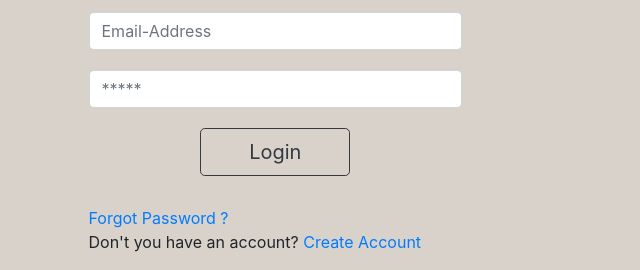
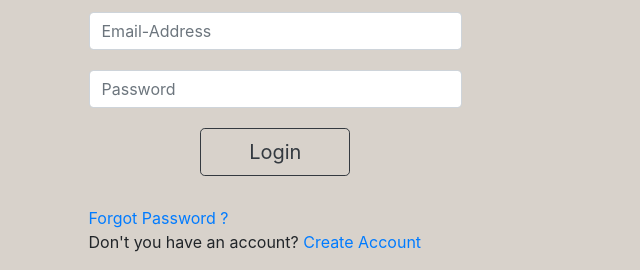
Before and after one commit to chaithanya99/socialmedia, a plain HTML site: page index.html in a window 1280 px wide. Shown: the part 207-477 px from the top of the page, 459-1099 px from the left. Drawn offline with nearby package versions, Linux system fonts and the light colour scheme.

Commit message:
Update index.html

```diff
--- a/index.html
+++ b/index.html
@@ -35,7 +35,7 @@
               </div>
               <div class="form-row">
                 <div class="col-lg-7">
-                  <input type="password" placeholder="*****" class="form-control">
+                  <input type="password" placeholder="Password" class="form-control">
                 </div>
               </div>
               <div class="form-row">
```
